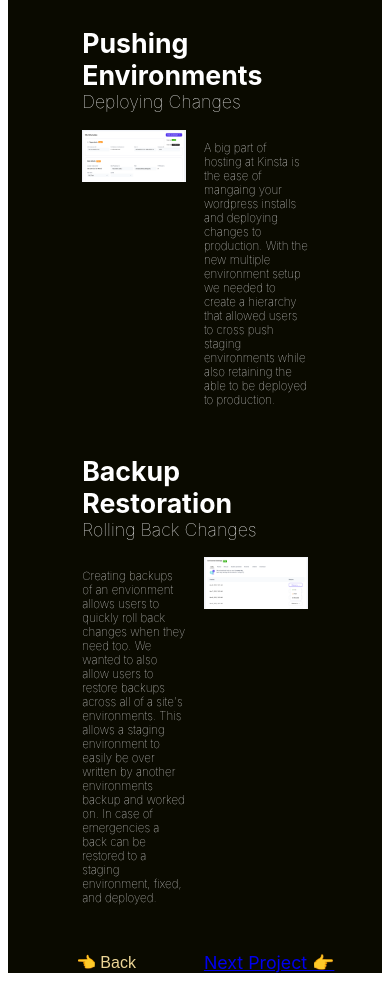
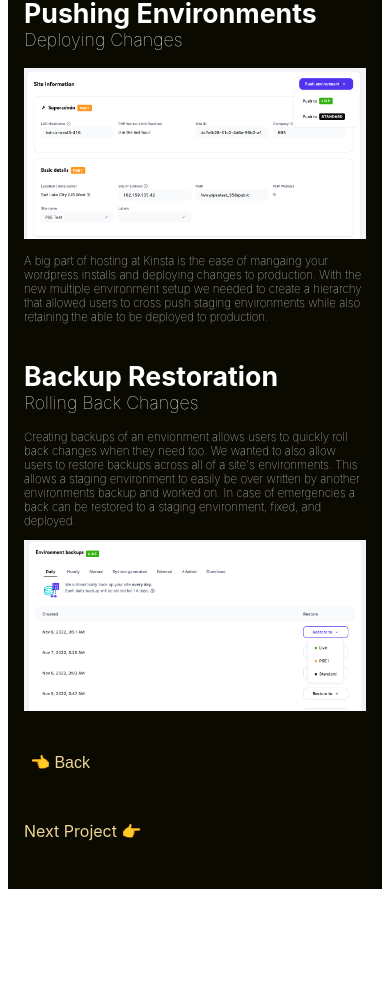
Before and after one commit to hyfyn/hyfyn, a Next.js app: page /projects/kinsta-premium-environments in a window 390 px wide. Shown: the part 935-1916 px from the top of the page. After the commit the page ends 1832 px from the top, so only its background shows below. Built offline with nearby package versions, Linux system fonts and the light colour scheme; what emotion-normalize would draw is missing.

Commit message:
feat: tweaks layout to be responsive

```diff
--- a/src/app/components/atoms/backButton/style.ts
+++ b/src/app/components/atoms/backButton/style.ts
@@ -7,6 +7,7 @@ export const Button = styled.button(({theme}) => css`
   color: ${theme.color.gold};
   appearance: none;
   font-size: 1rem;
+  margin-bottom: 2rem;
   :hover {
     cursor: pointer;
   }
--- a/src/app/components/atoms/grid/styles/index.ts
+++ b/src/app/components/atoms/grid/styles/index.ts
@@ -23,6 +23,12 @@ export const Grid = styled.div<GridProps>(
         margin-left: 1em;
       }
     `}
+    @media (max-width: 1024px) {
+      display: block;
+      * {
+        margin-left: 0;
+      }
+    }
 
   `
 );
--- a/src/app/components/atoms/link/style.ts
+++ b/src/app/components/atoms/link/style.ts
@@ -5,9 +5,10 @@ const StyledLink = styled.div(({theme}) => css`
   a {
     color: ${theme.color.gold};
     text-decoration: none;
-    font-size: 1em;
+    font-size: 1rem;
     padding: 1rem 0rem;
     display: inline-block;
+    margin-bottom: 2rem;
   }
 
 `)
--- a/src/app/components/atoms/section/index.ts
+++ b/src/app/components/atoms/section/index.ts
@@ -11,5 +11,8 @@ export const Section = styled.section(({theme}) => css`
     font-weight: 100;
     font-size: 0.65em;
   }
+  @media (max-width: 1024px) {
+    width: 100%;
+  }
 
 `)
--- a/src/layout/css/main.ts
+++ b/src/layout/css/main.ts
@@ -11,5 +11,8 @@ export const MainLayout = styled.main(
     font-size: calc(10px + 2vmin);
     color: white;
     padding: 0 calc(10px + 2vmin);
+    @media (max-width: 1024px) {
+      padding: 0 1rem;
+    }
   `
 )
--- a/src/layout/project/index.tsx
+++ b/src/layout/project/index.tsx
@@ -1,10 +1,12 @@
 import { ReactElement } from "react";
 import { MDXProvider } from "@mdx-js/react";
 import Image, { ImageProps } from "next/image";
-import { BackButton, Grid, SectionHeading } from "app/components/atoms";
-import Link from "next/link";
+import { BackButton, Grid, SectionHeading, Link } from "app/components/atoms";
 interface ProjectLayoutProps {
   children: ReactElement;
+  meta: {
+    nextProject: string;
+  };
 }
 const ResponsiveImage = (props: ImageProps) => (
   <Image layout="responsive" {...props} />
@@ -28,11 +30,13 @@ const ProjectLayout = ({ children, ...props }: ProjectLayoutProps) => {
           {children}
         </div>
       </MDXProvider>
-      <Grid columns={2} displayType="grid">
+      <Grid columns={2} displayType="flex">
         <BackButton />
-        <Link scroll={true} href={`/projects/${props.meta.nextProject}`}>
-          Next Project 👉
-        </Link>
+        {props.meta.nextProject && (
+          <Link href={`/projects/${props.meta.nextProject}`}>
+            Next Project 👉
+          </Link>
+        )}
       </Grid>
     </>
   );
--- a/src/pages/projects/homeadvisor-pre-priced-packages.mdx
+++ b/src/pages/projects/homeadvisor-pre-priced-packages.mdx
@@ -1,7 +1,7 @@
 import ProjectLayout from "layout/project";
 import { Grid } from "app/components/atoms";
 import { ContentSection } from "app/components/molecules";
-import { BackButton } from "app/components/atoms";
+import { BackButton, Link } from "app/components/atoms";
 
 export const meta = {
   title: "HomeAdvisor",
@@ -12,7 +12,6 @@ export const meta = {
 };
 
 <BackButton />
-
 <ContentSection h1={meta.title} h2="Pre-Priced Packages">
   <img src={meta.heroImage} width="100%" alt="homeadvisor fencing quote" />
 </ContentSection>
--- a/src/pages/projects/kinsta-premium-environments.mdx
+++ b/src/pages/projects/kinsta-premium-environments.mdx
@@ -1,7 +1,7 @@
 import ProjectLayout from "layout/project";
 import { Grid } from "app/components/atoms";
 import { ContentSection } from "app/components/molecules";
-import { BackButton } from "app/components/atoms";
+import { BackButton, Link } from "app/components/atoms";
 
 export const meta = {
   title: "Premium Staging Environments",
@@ -12,8 +12,12 @@ export const meta = {
   nextProject: "kinsta-application-performance-monitoring",
 };
 
-<BackButton />
-
+<Grid columns={2} displayType="flex">
+  <BackButton />
+  <Link scroll={true} href={`/projects/${meta.nextProject}`}>
+    <a>Next Project 👉</a>
+  </Link>
+</Grid>
 <ContentSection h1={meta.title} h2="A New Premium Add-on">
   <img src={meta.heroImage} width="100%" alt="premium environment add-on" />
 </ContentSection>
```
Also changed, not shown: src/pages/projects/kinsta-application-performance-monitoring.mdx (+8 -3 lines).
